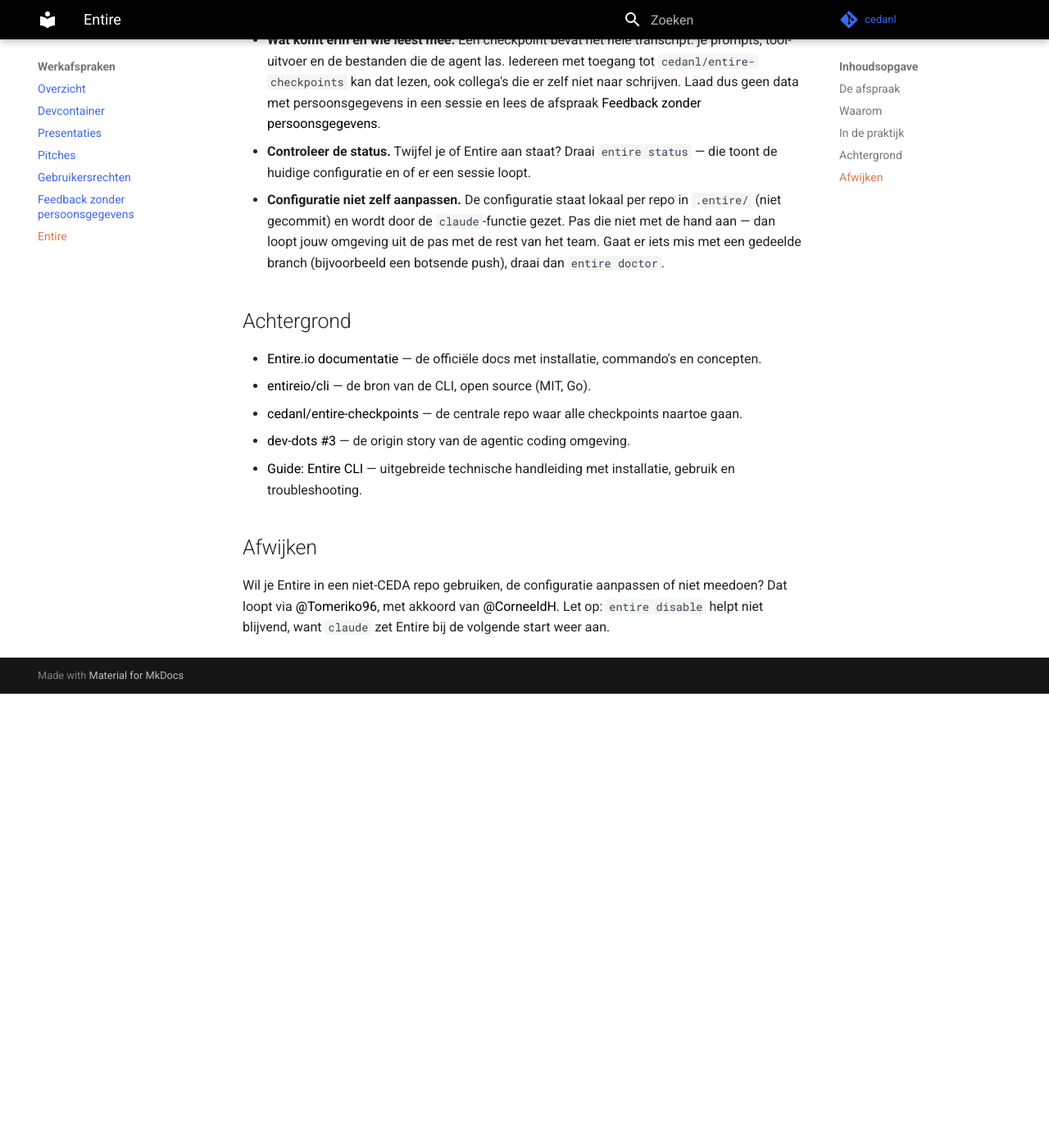
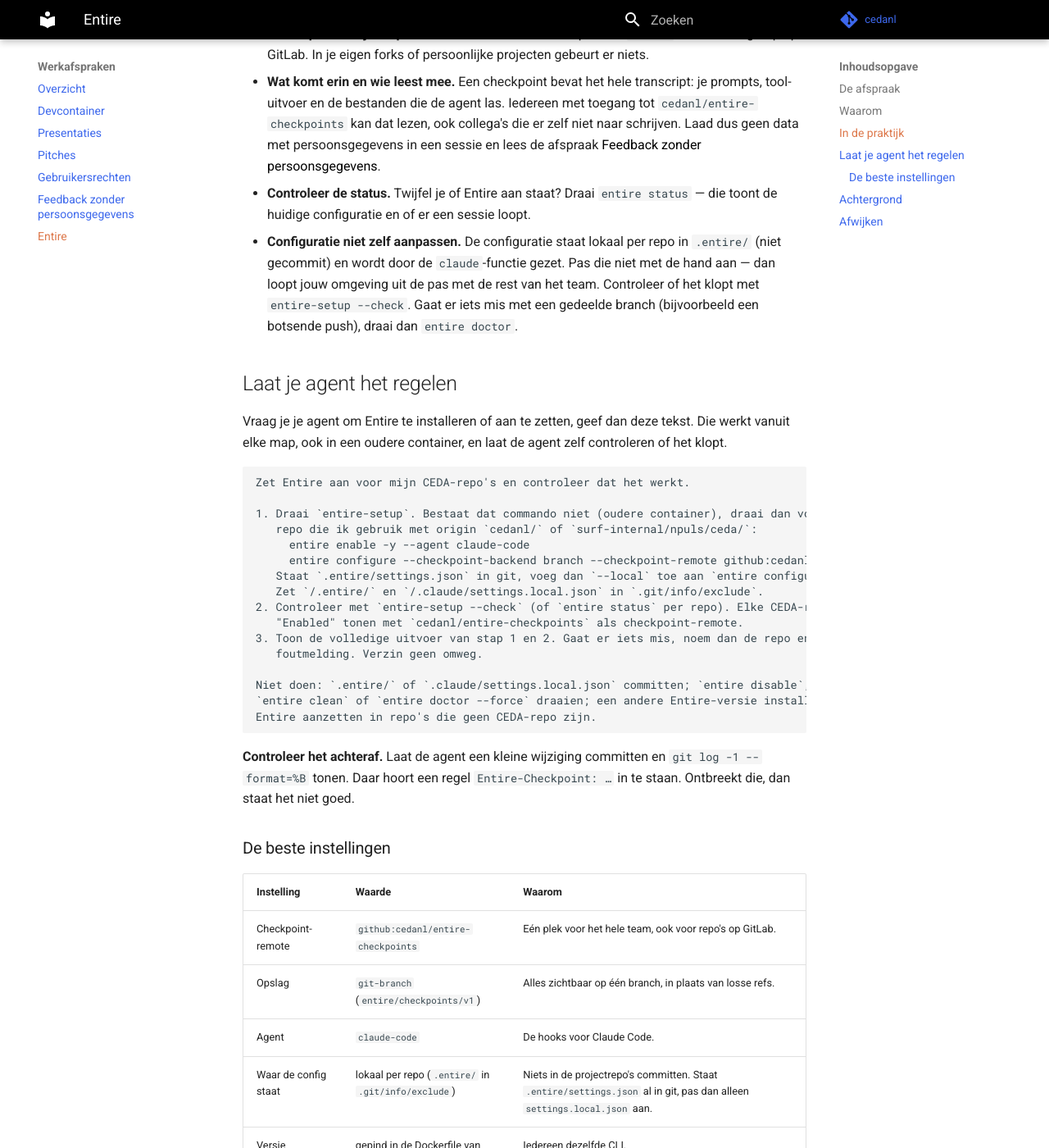
Before and after one commit to cedanl/.github, an MkDocs documentation site: the page built from docs/werkafspraken/entire.md, in a window 1280 px wide and 1400 px high, scrolled down 1186 px. Shown: the whole window at 82% size. Built offline with MkDocs 1.6.1 and Material for MkDocs 9.7.7, drawn with Linux system fonts in a browser that asks for light colours; before the commit the page ends 2032 px from its top, so only the background shows below that; some of the changed text lies outside the part shown.

Commit message:
docs(entire): tekst voor je agent, beste instellingen en juiste opt-out
- sectie 'Laat je agent het regelen' met een tekst die de agent altijd kan uitvoeren
- tabel met de beste instellingen
- opt-out (DEVDOTS_ENTIRE=0 / git config devdots.entire false) en de eenmalige melding
- entire-setup en het starten in de workspace-root (dev-dots#49)

Co-Authored-By: Claude Sonnet 5.5 <noreply@anthropic.com>

`````diff
--- a/werkafspraken/entire.md
+++ b/werkafspraken/entire.md
@@ -15,13 +15,49 @@ Je werkt met Entire in alle CEDA-repos: de GitHub-org `cedanl` en de GitLab-groe
 
 ## In de praktijk
 
-- **Automatisch aan.** De `claude`-functie in de container kijkt naar de origin van de repo. Staat daar `cedanl/` of `surf-internal/npuls/ceda/` in, dan schakelt hij Entire in en zet hij de checkpoint-remote en -opslag goed. Dat gebeurt bij elke start van `claude`.
+- **Automatisch aan.** De `claude`-functie in de container draait `entire-setup`. Dat zet Entire aan voor de repo waar je staat én voor elke repo direct onder `/workspaces/dev-dots`, voor elke repo met `cedanl/` of `surf-internal/npuls/ceda/` in de origin. Het maakt dus niet uit of je Claude in de projectmap of in de root start. Dat geldt vanaf [dev-dots#49](https://github.com/cedanl/dev-dots/pull/49); een oudere container zet Entire alleen aan in de map waar je `claude` start.
 - **Checkpoints gaan naar de centrale repo.** Alle sessiedata wordt gesynchroniseerd naar `cedanl/entire-checkpoints` bij `git push`. Zo heeft iedereen toegang tot dezelfde sessiegeschiedenis, zonder dat de projectrepos vol session-data raken.
 - **Eén branch, geen losse refs.** Entire kan checkpoints opslaan als losse git-refs (`refs/entire/checkpoints/…`) of op een gedeelde branch. Refs zie je niet in de branchlijst op GitHub. Wij kiezen de branch `entire/checkpoints/v1`, zodat alles op één plek zichtbaar is. Checkpoints van vóór deze keuze (ID's van 26 tekens) staan als kopie op die branch, maar `entire checkpoint explain` leest ze alleen via de refs.
 - **Niet in persoonlijke repos.** Entire activeert alleen in repos van `cedanl` of de CEDA-groep op GitLab. In je eigen forks of persoonlijke projecten gebeurt er niets.
 - **Wat komt erin en wie leest mee.** Een checkpoint bevat het hele transcript: je prompts, tool-uitvoer en de bestanden die de agent las. Iedereen met toegang tot `cedanl/entire-checkpoints` kan dat lezen, ook collega's die er zelf niet naar schrijven. Laad dus geen data met persoonsgegevens in een sessie en lees de afspraak [Feedback zonder persoonsgegevens](feedback-zonder-persoonsgegevens.md).
 - **Controleer de status.** Twijfel je of Entire aan staat? Draai `entire status` — die toont de huidige configuratie en of er een sessie loopt.
-- **Configuratie niet zelf aanpassen.** De configuratie staat lokaal per repo in `.entire/` (niet gecommit) en wordt door de `claude`-functie gezet. Pas die niet met de hand aan — dan loopt jouw omgeving uit de pas met de rest van het team. Gaat er iets mis met een gedeelde branch (bijvoorbeeld een botsende push), draai dan `entire doctor`.
+- **Configuratie niet zelf aanpassen.** De configuratie staat lokaal per repo in `.entire/` (niet gecommit) en wordt door de `claude`-functie gezet. Pas die niet met de hand aan — dan loopt jouw omgeving uit de pas met de rest van het team. Controleer of het klopt met `entire-setup --check`. Gaat er iets mis met een gedeelde branch (bijvoorbeeld een botsende push), draai dan `entire doctor`.
+
+## Laat je agent het regelen
+
+Vraag je je agent om Entire te installeren of aan te zetten, geef dan deze tekst. Die werkt vanuit elke map, ook in een oudere container, en laat de agent zelf controleren of het klopt.
+
+````text
+Zet Entire aan voor mijn CEDA-repo's en controleer dat het werkt.
+
+1. Draai `entire-setup`. Bestaat dat commando niet (oudere container), draai dan voor elke
+   repo die ik gebruik met origin `cedanl/` of `surf-internal/npuls/ceda/`:
+     entire enable -y --agent claude-code
+     entire configure --checkpoint-backend branch --checkpoint-remote github:cedanl/entire-checkpoints
+   Staat `.entire/settings.json` in git, voeg dan `--local` toe aan `entire configure`.
+   Zet `/.entire/` en `/.claude/settings.local.json` in `.git/info/exclude`.
+2. Controleer met `entire-setup --check` (of `entire status` per repo). Elke CEDA-repo moet
+   "Enabled" tonen met `cedanl/entire-checkpoints` als checkpoint-remote.
+3. Toon de volledige uitvoer van stap 1 en 2. Gaat er iets mis, noem dan de repo en de
+   foutmelding. Verzin geen omweg.
+
+Niet doen: `.entire/` of `.claude/settings.local.json` committen; `entire disable`,
+`entire clean` of `entire doctor --force` draaien; een andere Entire-versie installeren;
+Entire aanzetten in repo's die geen CEDA-repo zijn.
+````
+
+**Controleer het achteraf.** Laat de agent een kleine wijziging committen en `git log -1 --format=%B` tonen. Daar hoort een regel `Entire-Checkpoint: …` in te staan. Ontbreekt die, dan staat het niet goed.
+
+### De beste instellingen
+
+| Instelling | Waarde | Waarom |
+|------------|--------|--------|
+| Checkpoint-remote | `github:cedanl/entire-checkpoints` | Eén plek voor het hele team, ook voor repo's op GitLab. |
+| Opslag | `git-branch` (`entire/checkpoints/v1`) | Alles zichtbaar op één branch, in plaats van losse refs. |
+| Agent | `claude-code` | De hooks voor Claude Code. |
+| Waar de config staat | lokaal per repo (`.entire/` in `.git/info/exclude`) | Niets in de projectrepo's committen. Staat `.entire/settings.json` al in git, pas dan alleen `settings.local.json` aan. |
+| Versie | gepind in de Dockerfile van dev-dots (`ENTIRE_VERSION`) | Iedereen dezelfde CLI. |
+| Waar je start | maakt niet uit | `entire-setup` loopt alle repo's onder de workspace-root langs. |
 
 ## Achtergrond
 
@@ -33,4 +69,4 @@ Je werkt met Entire in alle CEDA-repos: de GitHub-org `cedanl` en de GitLab-groe
 
 ## Afwijken
 
-Wil je Entire in een niet-CEDA repo gebruiken, de configuratie aanpassen of niet meedoen? Dat loopt via [@Tomeriko96](https://github.com/Tomeriko96), met akkoord van [@CorneeldH](https://github.com/CorneeldH). Let op: `entire disable` helpt niet blijvend, want `claude` zet Entire bij de volgende start weer aan.
+Wil je Entire in een niet-CEDA repo gebruiken, de configuratie aanpassen of niet meedoen? Dat loopt via [@Tomeriko96](https://github.com/Tomeriko96), met akkoord van [@CorneeldH](https://github.com/CorneeldH). Voor jezelf uitzetten kan direct: `git config devdots.entire false` (alleen die repo) of `export DEVDOTS_ENTIRE=0` (alle repo's). `entire disable` helpt niet blijvend, want `claude` zet Entire bij de volgende start weer aan. Bij de eerste keer in een repo toont de container een melding met deze opties.
`````
Also changed, not shown: guides/entire-cli.md (+9 -3 lines).
